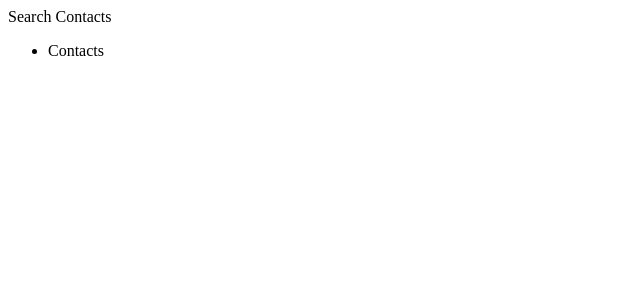
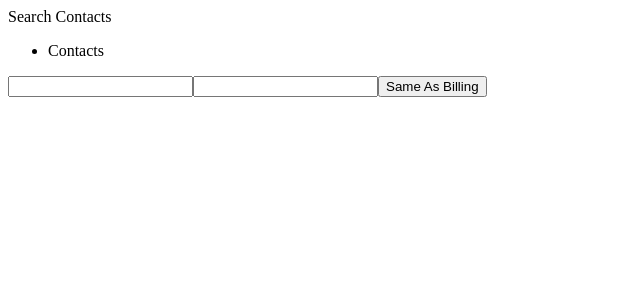
Before and after one commit to wesley-trantham/angular-unit-test-examples, an Angular app: page /template-form in a window 1280 px wide. Before the commit this address led to /. Shown: the top 300 px of the page, without its empty margins (0-640 px from the left). Built offline with nearby package versions, Linux system fonts and the light colour scheme.

Commit message:
updating template form to be async

```diff
--- a/src/app/components/forms/template-form-example/template-form-example.component.html
+++ b/src/app/components/forms/template-form-example/template-form-example.component.html
@@ -1,6 +1,6 @@
 <div>
-  <input id="templateFormInput" type="text" [(ngModel)]="someText">
-  <div id="divValue">{{someText}}</div>
+  <input id="billingAddress" type="text" required [(ngModel)]="billingAddress">
+  <input id="shippingAddress" type="text" required [(ngModel)]="shippingAddress">
 
-  <button id="saveButton" [disabled]="!isValid()" (click)="onClick()">Click Me</button>
+  <button id="copyButton" (click)="onCopyClick()">Same As Billing</button>
 </div>
--- a/src/app/components/forms/template-form-example/template-form-example.component.ts
+++ b/src/app/components/forms/template-form-example/template-form-example.component.ts
@@ -6,21 +6,15 @@ import { Component, OnInit } from '@angular/core';
   styleUrls: ['./template-form-example.component.css']
 })
 export class TemplateFormExampleComponent implements OnInit {
-  someText: string;
-  clickHappened = false;
+  billingAddress: string;
+  shippingAddress: string;
 
   constructor() { }
 
   ngOnInit() {
   }
 
-  isValid(): boolean {
-    return !!this.someText && this.someText.length > 0;
-  }
-
-  onClick(): void {
-    if (this.isValid()) {
-      this.clickHappened = true;
-    }
+  onCopyClick(): void {
+    this.shippingAddress = this.billingAddress;
   }
 }
```
Also changed, not shown: src/app/app-routing.module.ts (+5 -2 lines), 2 other files (tests, documents, lock files or other folders).
